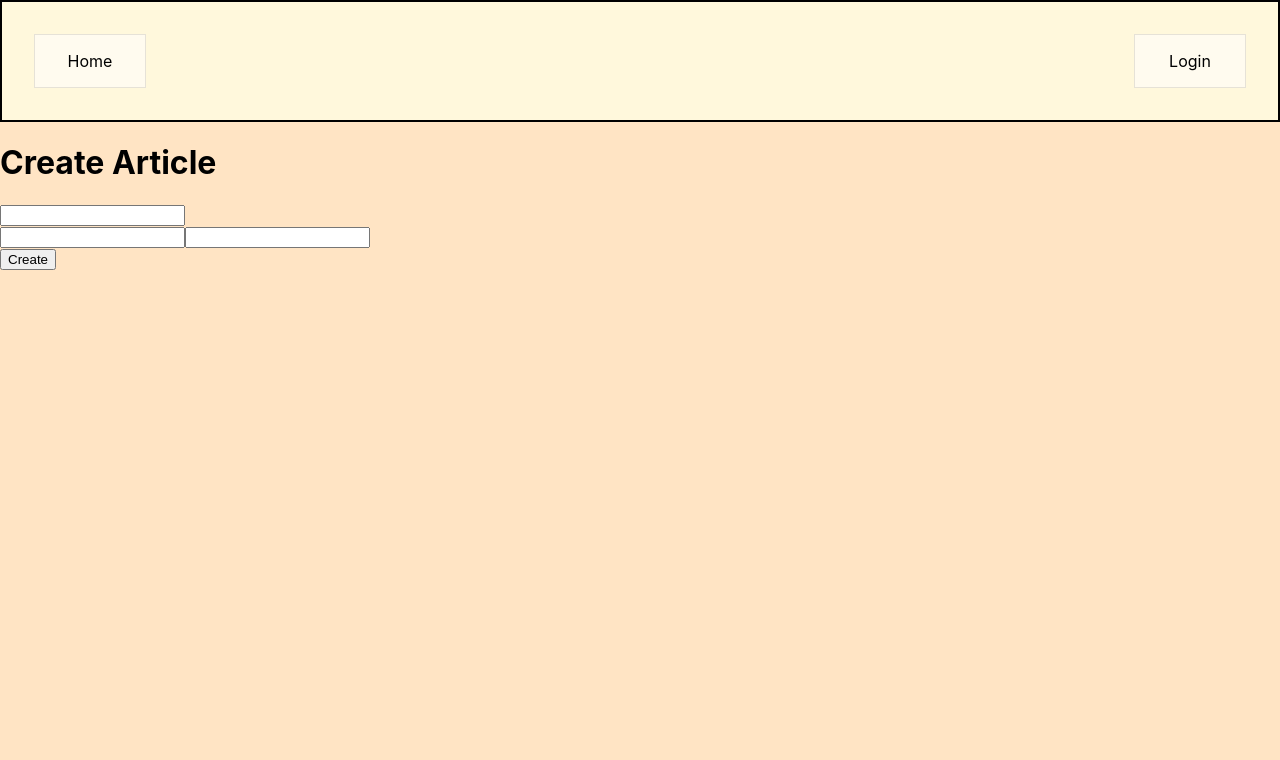
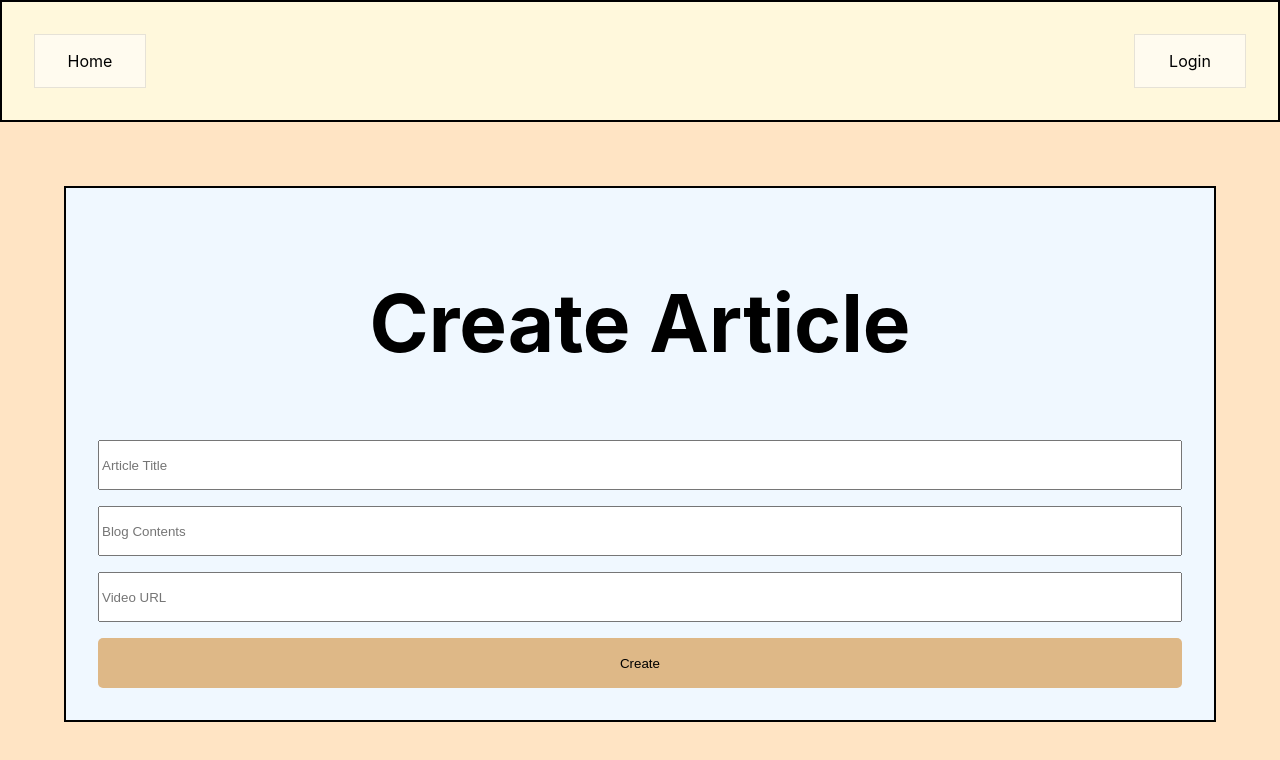
Before and after one commit to RosiNi97/Blog, a Next.js app: page /navbar/createArticle in a window 1280 px wide. Shown: the top 760 px of the page. Built offline with nearby package versions, Linux system fonts and the light colour scheme; no server answers.

Commit message:
CSS everywere

```diff
--- a/components/features/profile/Profile.tsx
+++ b/components/features/profile/Profile.tsx
@@ -2,6 +2,7 @@ import Link from "next/link";
 import BlogTemplate from "./blogs/BlogTemplate";
 import ProfileTemplate from "./ProfileTemplate";
 import styles from "../../../styles/Profile.module.css";
+
 const Profile = () => {
   return (
     <div className={styles.profile}>
--- a/components/features/profile/ProfileTemplate.tsx
+++ b/components/features/profile/ProfileTemplate.tsx
@@ -2,6 +2,7 @@ import Link from "next/link";
 import { useContext } from "react";
 import UserContext from "../context/UserContext";
 import styles from "../../../styles/Profile.module.css";
+
 const ProfileTemplate = () => {
   const { username } = useContext(UserContext);
 
--- a/components/features/profile/blogs/CreateBlog.tsx
+++ b/components/features/profile/blogs/CreateBlog.tsx
@@ -4,6 +4,7 @@ import { AddArticle } from "../../../../firebase/firestore";
 import { useContext } from "react";
 import UserContext from "../../context/UserContext";
 import router from "next/router";
+import styles from "../../../../styles/CreateBlog.module.css";
 
 const CreateArticle = () => {
   const { username } = useContext(UserContext);
@@ -25,14 +26,25 @@ const CreateArticle = () => {
   };
 
   return (
-    <form name="create article" onSubmit={handleArticleSubmit}>
+    <form
+      className={styles.form}
+      name="create article"
+      onSubmit={handleArticleSubmit}
+    >
       <h1>Create Article</h1>
-      <input type="text" name="title" maxLength={30} />
-      <br></br>
-      <input type="textarea" name="contents" />
-      <input type="text" name="url" />
-      <br></br>
-      <input type="submit" value="Create" />
+      <label htmlFor="title" />
+      <input
+        type="text"
+        name="title"
+        maxLength={30}
+        placeholder="Article Title"
+      />
+      <label htmlFor="contents" />
+      <input type="textarea" name="contents" placeholder="Blog Contents" />
+      <label htmlFor="url" />
+      <input type="text" name="url" placeholder="Video URL" />
+      <label htmlFor="submit" />
+      <input type="submit" value="Create" className={styles.button} />
     </form>
   );
 };
--- a/components/features/profile/options/DeleteAccount.tsx
+++ b/components/features/profile/options/DeleteAccount.tsx
@@ -3,6 +3,7 @@ import { deleteDoc, doc } from "firebase/firestore";
 import router from "next/router";
 import auth from "../../../../firebase/auth";
 import db from "../../../../firebase/firestore";
+import styles from "../../../../styles/DeleteAccount.module.css";
 
 const DeleteAccount = () => {
   const user = auth.currentUser as User;
@@ -17,8 +18,8 @@ const DeleteAccount = () => {
     router.push("/");
   };
   return (
-    <div>
-      <h3>Do You Want To Delete Your Account?</h3>
+    <div className={styles.container}>
+      <h3>Do You Want To Delete Your Account ?</h3>
       <button onClick={handleYes}>Yes</button>
       <button onClick={handleNo}>No</button>
     </div>
--- /dev/null
+++ b/styles/ChangePass.module.css
@@ -0,0 +1,26 @@
+.container {
+  display: flex;
+  justify-content: center;
+  flex-direction: column;
+  border: solid black 2px;
+  background-color: aliceblue;
+  margin: 4rem;
+  font-size: 40px;
+  padding: 3rem;
+  min-width: 28rem;
+}
+.container input {
+  margin-top: 1rem;
+  width: 100%;
+  min-height: 50px;
+}
+.button {
+  border-radius: 5px;
+  border: 1px;
+  background-color: burlywood;
+  margin-top: 1rem;
+  font-size: medium;
+}
+.button:hover {
+  text-decoration: underline 2px;
+}
--- /dev/null
+++ b/styles/CreateBlog.module.css
@@ -0,0 +1,26 @@
+.form {
+  display: flex;
+  justify-content: center;
+  flex-direction: column;
+  border: solid black 2px;
+  background-color: aliceblue;
+  margin: 4rem;
+  font-size: 40px;
+  min-width: 28rem;
+  padding: 2rem;
+}
+
+.form h1 {
+  text-align: center;
+}
+.form input {
+  margin-top: 1rem;
+  width: 100%;
+  min-height: 50px;
+}
+.button {
+  border-radius: 5px;
+  border: 1px;
+  background-color: burlywood;
+  margin-top: 1rem;
+}
--- a/styles/Profile.module.css
+++ b/styles/Profile.module.css
@@ -30,24 +30,34 @@
   margin: 3rem;
 }
 .articles {
+  margin-top: 3rem;
+  padding: 3rem;
   display: flex;
   flex-direction: column;
   justify-content: center;
+  background-color: #c9b59b;
+  width: 100%;
 }
 .create {
   padding: 1rem;
-  background-color: #5f9ea0;
+  background-color: #c9cfd0;
   max-width: 20%;
-  border: solid black 2px;
+  border: solid #000000 2px;
   margin-bottom: 1rem;
   align-self: flex-end;
 }
+.create:hover {
+  background-color: #7fa7a8;
+  text-decoration: underline;
+}
 
 .blogs {
-  background-color: #c9b59b;
+  border: solid black 3px;
+  background-color: #d5cabc9b;
   display: flex;
   justify-content: center;
   padding: 2rem;
+  border-radius: 1rem;
 }
 .blogs iframe {
   width: 32rem;
@@ -78,7 +88,7 @@
 }
 .options a {
   padding: 1rem;
-  background-color: #5f9ea0;
+  background-color: #c9cfd0;
   max-width: 20%;
   border: solid black 2px;
   margin: 0.5rem;
```
Also changed, not shown: components/features/profile/options/ChangePassword.tsx (+12 -7 lines), styles/DeleteAccount.module.css (added, +22 -0 lines).
